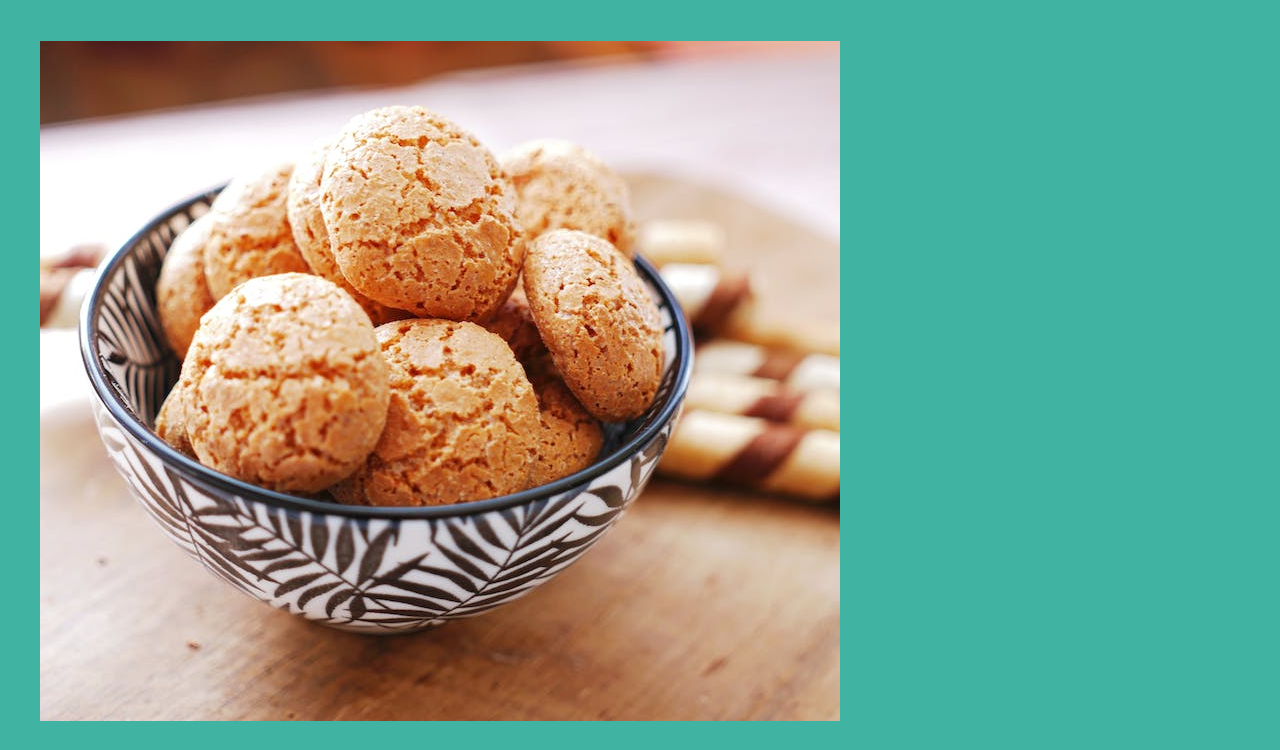
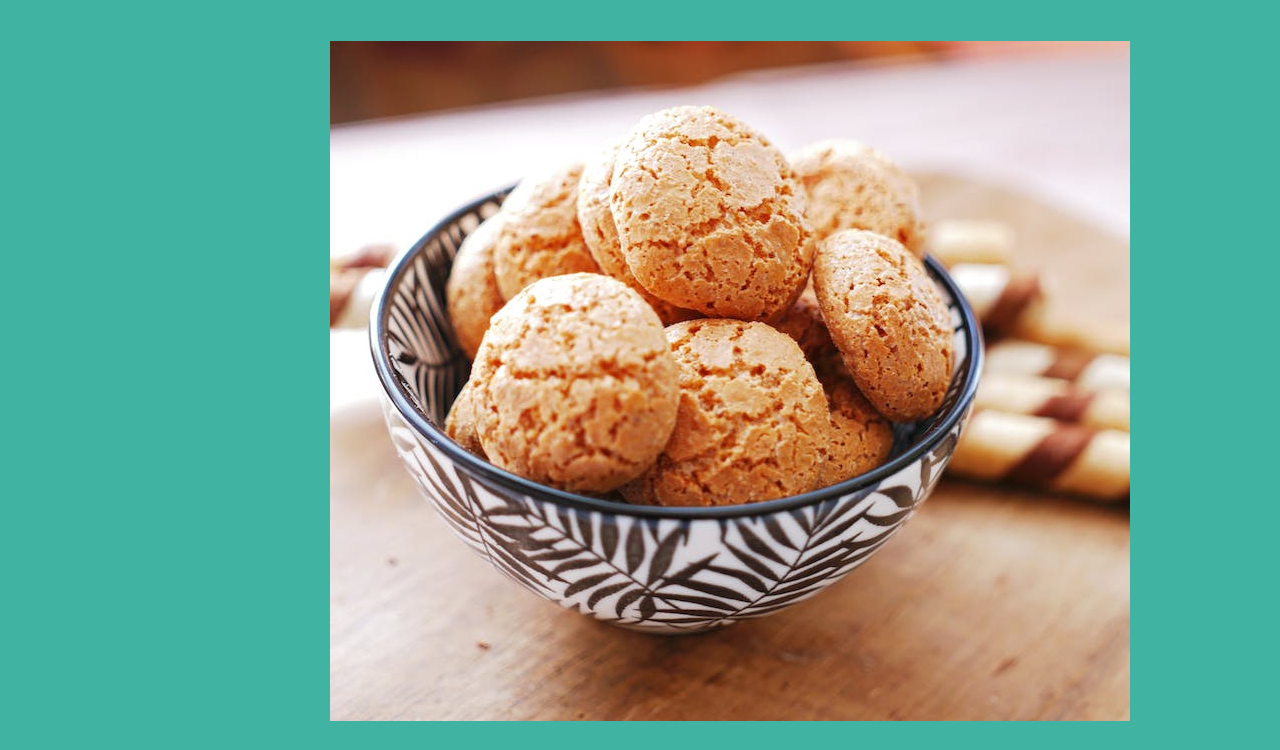
Before and after one commit to GEOFARL/odin-recipes, a plain HTML site: page recipes/chewy-sugar-cookies.html in a window 1280 px wide. Shown: the part 121-871 px from the top of the page. Drawn offline with Linux system fonts and the light colour scheme.

Commit message:
Align the whole content to the center
Used container to align content to the center of the page.
Created the limit of width.

```diff
--- a/css/styles.css
+++ b/css/styles.css
@@ -21,3 +21,9 @@ h1 {
 h2 {
     font-size: 1.8rem;
 }
+
+.container {
+    margin: 0 auto;
+    width: 90%;
+    max-width: 700px;
+}
```
